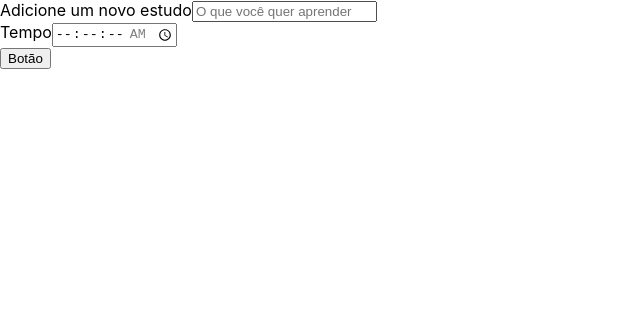
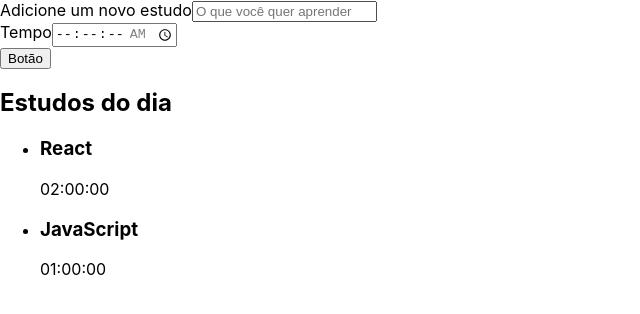
Before and after one commit to DanielRoberto72/React-Alura, a React (Create React App) app in the folder react-studies/: page / in a window 1280 px wide. Shown: the top 314 px of the page, without its empty margins (0-640 px from the left). Built offline with nearby package versions, Linux system fonts and the light colour scheme.

Commit message:
Feat: Adicionando feature de lista simples

```diff
--- a/react-studies/src/App.tsx
+++ b/react-studies/src/App.tsx
@@ -1,10 +1,12 @@
 import React from 'react';
 import Formulario from './components/Formulario';
+import Lista from './components/Lista';
 
 function App() {
   return (
     <div className="App">
       <Formulario />
+      <Lista />
     </div>
   );
 }
--- /dev/null
+++ b/react-studies/src/components/Lista/index.tsx
@@ -0,0 +1,30 @@
+import React from "react";
+
+function Lista(){
+    return(
+        <aside>
+        <h2>Estudos do dia</h2>
+        <ul>
+            <li>
+                <h3>
+                React
+                </h3>
+            <span>
+                02:00:00
+            </span>
+            </li>
+            <li>
+                <h3>
+                JavaScript
+                </h3>
+            <span>
+                01:00:00
+            </span>
+            </li>
+
+        </ul>
+        </aside>
+    )
+}
+
+export default Lista
```
